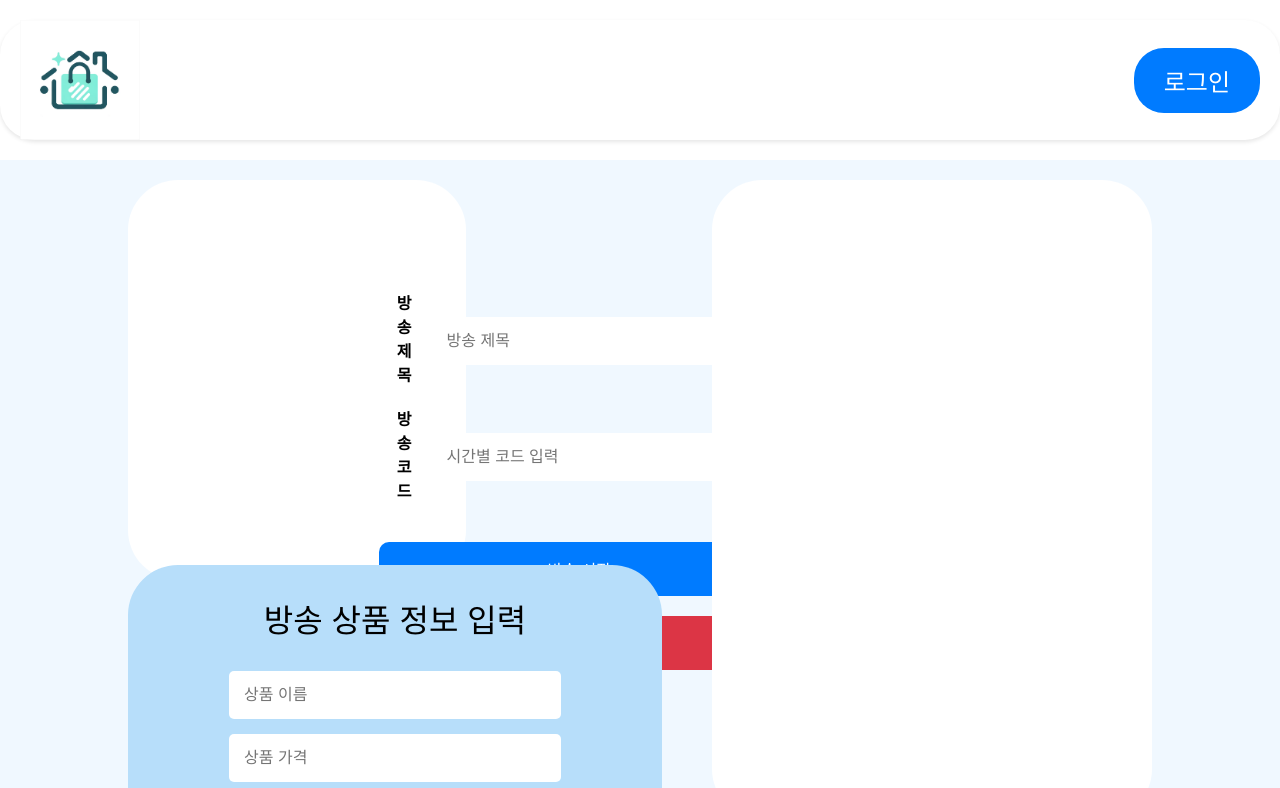
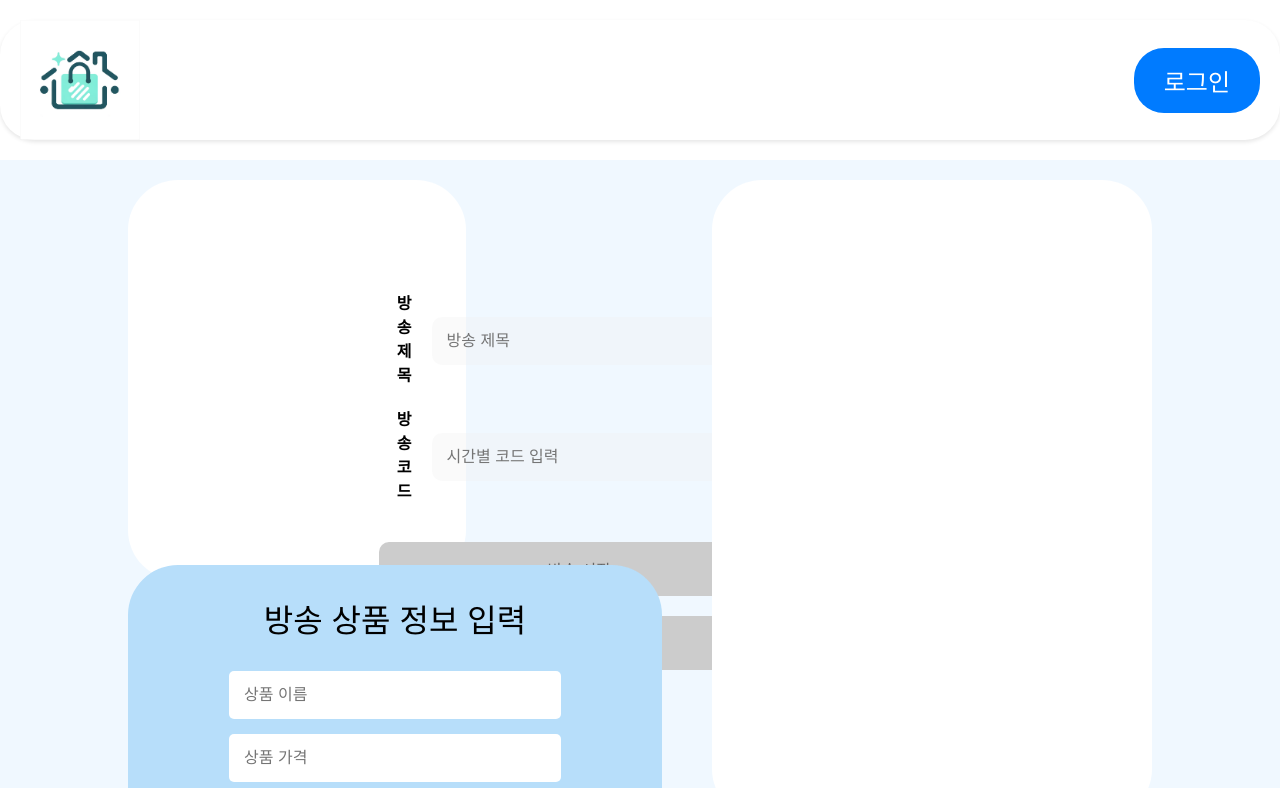
Before and after one commit to yuguri76/frontlivealone, a React (Create React App) app: page /streamer in a window 1280 px wide. Shown: the top 788 px of the page. Built offline with nearby package versions, Linux system fonts and the light colour scheme.

Commit message:
feat: 스트리머 페이지 버튼 동작
🔨 ADD
    - 버튼 동작에 따른 기능 구현

🩹 FIX
    - 상품 정보 입력 컴포넌트 이름 변경

```diff
--- a/src/components/BroadcastControl.jsx
+++ b/src/components/BroadcastControl.jsx
@@ -1,20 +1,34 @@
-import React from 'react';
+import React, { useState } from 'react';
 import styles from '../styles/BroadcastControl.module.css';
 
-const BroadcastControl = ({}) => {
+const BroadcastControl = ({ isSettingCompleted }) => {
+    const [isBroadcastStart, setBroadcastStart] = useState(false);
+
+    const handleBroadcastStart = () => {
+        // 방송 시작 api 연결
+
+        setBroadcastStart(true);
+    };
+
+    const handleBroadcastClose = () => {
+        // 방송 중단 api 연결
+
+        setBroadcastStart(false);
+    };
+
     return (
         <div className={styles.control}>
             <div className={styles.controlItem}>
                 <label>방송 제목</label>
-                <input type="text" placeholder="방송 제목" />
+                <input type="text" placeholder="방송 제목" disabled={!isSettingCompleted || isBroadcastStart} />
             </div>
             <div className={styles.controlItem}>
                 <label>방송 코드</label>
-                <input type="text" placeholder="시간별 코드 입력" />
+                <input type="text" placeholder="시간별 코드 입력" disabled={!isSettingCompleted || isBroadcastStart} />
             </div>
             <div className={styles.buttons}>
-                <button className={styles.startButton}>방송 시작</button>
-                <button className={styles.stopButton}>방송 중단</button>
+                <button className={styles.startButton} disabled={!isSettingCompleted || isBroadcastStart} onClick={handleBroadcastStart}>방송 시작</button>
+                <button className={styles.stopButton} disabled={!isBroadcastStart} onClick={handleBroadcastClose}>방송 중단</button>
             </div>
         </div>
     );
--- a/src/components/ProductionInfo.jsx
+++ b/src/components/ProductionInfoInput.jsx
@@ -1,7 +1,12 @@
 import React from 'react';
-import styles from '../styles/ProductionInfo.module.css';
+import styles from '../styles/ProductionInfoInput.module.css';
 
-const ProductionInfo = () => {
+const ProductionInfoInput = ({onSettingComplete}) => {
+  const handleSettingComplete = () => {
+    // 서버 연결 전이라 더미 입니다. 이후 변경
+    const productId = 1;
+    onSettingComplete(productId);
+  };
 
   return (
     <div className={styles.productionInfo}>
@@ -12,9 +17,9 @@ const ProductionInfo = () => {
         <input type="text" placeholder="재고 수량" />
         <input type="text" placeholder="광고 문구" />
       </div>
-      <button className={styles.submitButton}>설정 완료</button>
+      <button className={styles.submitButton} onClick={handleSettingComplete}>설정 완료</button>
     </div>
   );
 };
 
-export default ProductionInfo;
+export default ProductionInfoInput;
--- a/src/components/Streamer.jsx
+++ b/src/components/Streamer.jsx
@@ -1,21 +1,32 @@
-import React from 'react';
+import React, { useState } from 'react';
 import styles from '../styles/Streamer.module.css';
 import LiveScreen from './LiveScreen';
 import BroadcastControl from './BroadcastControl';
 import ChatBox from './ChatBox';
-import ProductionInfo from './ProductionInfo';
+import ProductionInfoInput from './ProductionInfoInput';
 
 const Streamer = () => {
+    const [isSettingCompleted, setSettingCompleted] = useState(false);
+
+    const onSettingComplete = () => {
+        setSettingCompleted(true);
+        // ProductionInfo 대신 완료 된 걸로 렌더링
+    };
+
     return (
         <div className={styles.container}>
             <div className={styles.mainContent}>
                 <div className={styles.leftSection}>
                     <section className={styles.streamSection}>
                         <LiveScreen />
-                        <BroadcastControl />
+                        <BroadcastControl
+                            isSettingCompleted={isSettingCompleted}
+                        />
                     </section>
                     <section className={styles.productionInfoSection}>
-                    <ProductionInfo />
+                        <ProductionInfoInput
+                            onSettingComplete={onSettingComplete}
+                        />
                     </section>
                 </div>
                 <ChatBox />
--- a/src/styles/BroadcastControl.module.css
+++ b/src/styles/BroadcastControl.module.css
@@ -58,3 +58,10 @@
     background-color: #dc3545;
     color: white;
 }
+
+.startButton:disabled,
+.stopButton:disabled {
+    background-color: #ccc;
+    color: #666;
+    cursor: not-allowed;
+}
```
Also changed, not shown: src/styles/ProductionInfoInput.module.css (renamed from src/styles/ProductionInfo.module.css).
